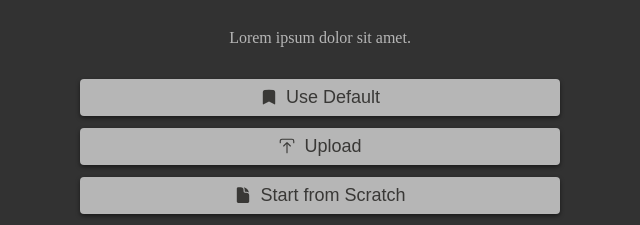
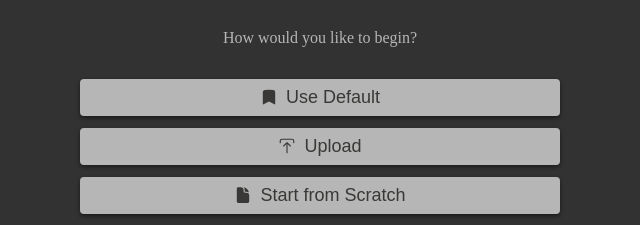
Before and after one commit to petermarkley/clockworth-conf, a plain HTML site: page index.html in a window 1280 px wide. Shown: the part 300-525 px from the top of the page, 320-960 px from the left. Drawn offline with nearby package versions, Linux system fonts and the light colour scheme.

Commit message:
Replace 'lorem ipsum' text

```diff
--- a/index.html
+++ b/index.html
@@ -420,7 +420,7 @@
 				</div>
 				<template v-if="page==0">
 					<div style="display:flex;flex-direction:column;align-items:center;margin-bottom:16px;gap:16px;">
-						<p>Lorem ipsum dolor sit amet.</p>
+						<p>How would you like to begin?</p>
 						<div style="display:flex;flex-direction:column;justify-content:space-between;gap:12px;width:60%;">
 							<button style="flex:1;display:flex;flex-direction:row;gap:8px;font-size:18px;" @click="importDefault(); page++;">
 								<svg viewBox="0 0 24 24" style="width:1em;height:1em;">
```
